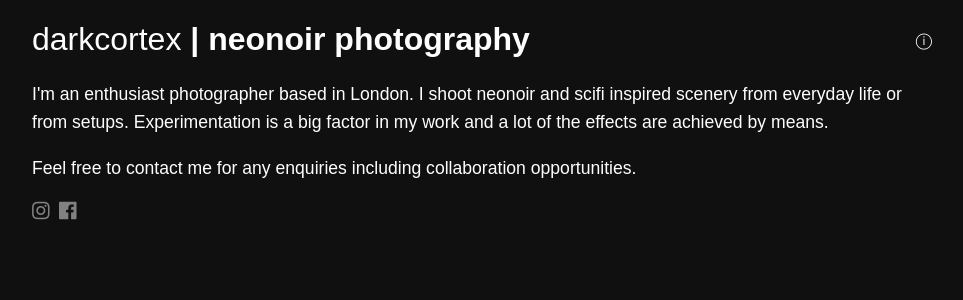
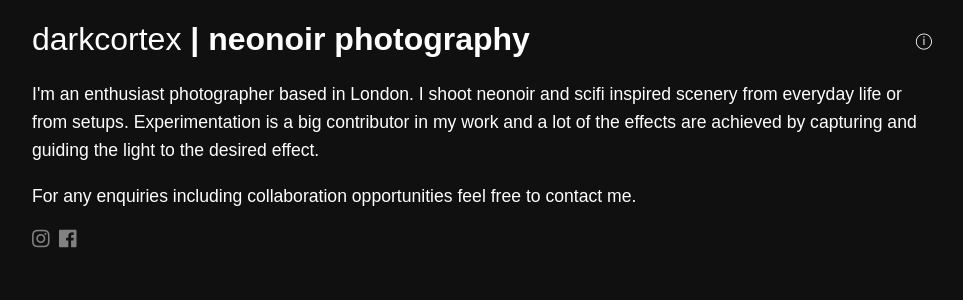
Before and after one commit to Pithikos/darkcortex, a Jekyll site: the page built from about.html, in a window 1280 px wide. Shown: the top 300 px of the page, without its empty margins (158-1121 px from the left). Built offline with Jekyll 4.4.1, drawn with Linux system fonts in a browser that asks for light colours; nearby versions of some CDN libraries; some web fonts are replaced.

Commit message:
Update about page

```diff
--- a/about.html
+++ b/about.html
@@ -7,11 +7,10 @@ title: About
 		<div class="editable">
 			<p>I'm an enthusiast photographer based in London. I shoot neonoir and scifi
 				 inspired scenery from everyday life or from setups. Experimentation
-			 	 is a big factor in my work and a lot of the effects are achieved by
-			   means.</p>
+			 	 is a big contributor in my work and a lot of the effects are achieved by
+			   capturing and guiding the light to the desired effect.</p>
 
-			<p>Feel free to contact me for any enquiries including collaboration
-				 opportunities.</p>
+			<p>For any enquiries including collaboration opportunities feel free to contact me.</p>
 
 			<div id="social-links">
 				<a href="https://www.instagram.com/darkcortex/"><i class="fab fa-instagram"></i></a>
```
